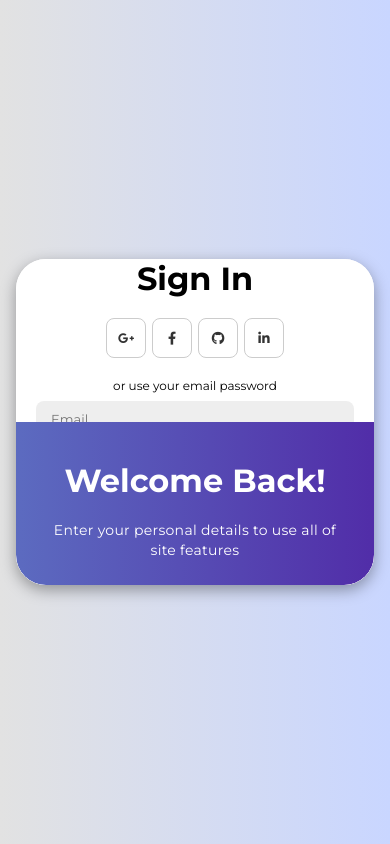
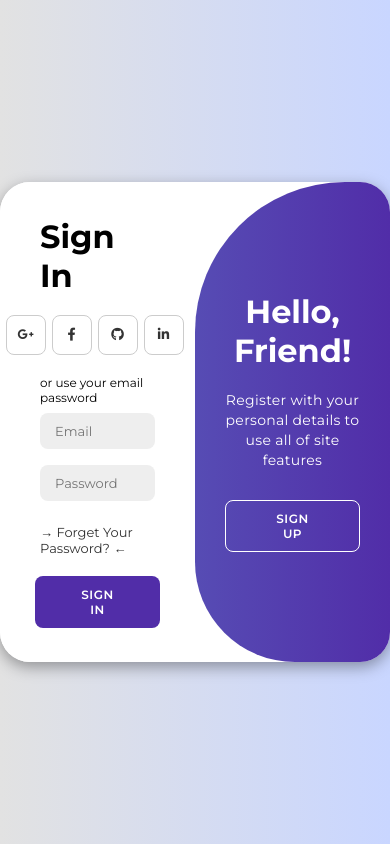
Before and after one commit to Sahilssr1/Easy-To-Find, a plain HTML site: page login.html in a window 390 px wide. Drawn offline with Linux system fonts and the light colour scheme.

Commit message:
Update login.css

```diff
--- a/login.css
+++ b/login.css
@@ -1,6 +1,5 @@
 @import url('https://fonts.googleapis.com/css2?family=Montserrat:wght@300;400;500;600;700&display=swap');
 
-/* --- General Resets & Body Styling --- */
 * {
     margin: 0;
     padding: 0;
@@ -15,23 +14,20 @@ body {
     align-items: center;
     justify-content: center;
     flex-direction: column;
-    min-height: 100vh; /* Use min-height to prevent content overflow issues */
-    padding: 1rem; /* Add some padding for smaller screens */
+    height: 100vh;
 }
 
-/* --- Main Container --- */
 .container {
     background-color: #fff;
     border-radius: 30px;
     box-shadow: 0 5px 15px rgba(0, 0, 0, 0.35);
     position: relative;
     overflow: hidden;
-    width: 100%; /* Make width fluid */
-    max-width: 768px; /* Set a max-width for larger screens */
+    width: 768px;
+    max-width: 100%;
     min-height: 480px;
 }
 
-/* --- Typography & Links --- */
 .container p {
     font-size: 14px;
     line-height: 20px;
@@ -50,7 +46,6 @@ body {
     margin: 15px 0 10px;
 }
 
-/* --- Buttons & Inputs --- */
 .container button {
     background-color: #512da8;
     color: #fff;
@@ -63,12 +58,6 @@ body {
     text-transform: uppercase;
     margin-top: 10px;
     cursor: pointer;
-    transition: background-color 0.2s; /* Add smooth transition */
-}
-
-/* Add a hover effect for better feedback */
-.container button:hover {
-    background-color: #4527a0;
 }
 
 .container button.hidden {
@@ -95,15 +84,8 @@ body {
     border-radius: 8px;
     width: 100%;
     outline: none;
-    transition: box-shadow 0.2s; /* Add transition for focus */
 }
 
-/* Add a focus style for accessibility and better UX */
-.container input:focus {
-    box-shadow: 0 0 0 2px #512da8;
-}
-
-/* --- Form Containers & Animations --- */
 .form-container {
     position: absolute;
     top: 0;
@@ -126,6 +108,7 @@ body {
     width: 50%;
     opacity: 0;
     z-index: 1;
+    transition: all 0.5s;
 }
 
 .container.active .sign-up {
@@ -146,7 +129,6 @@ body {
     }
 }
 
-/* --- Social Icons --- */
 .social-icons {
     margin: 20px 0;
     display: flex;
@@ -163,15 +145,18 @@ body {
     margin: 0 3px;
     width: 40px;
     height: 40px;
-    transition: all 0.3s ease; /* Smoother transition */
+    transition: all 0.5s;
 }
 
 .social-icons a:hover {
-    transform: scale(1.1); /* Use transform for smoother scaling */
-    border-color: #333;
+    scale: 1.3;
+    border: 1px solid #000;
 }
 
-/* --- Toggle Overlay --- */
+.g-signin2 {
+    margin: 0 3px;
+}
+
 .toggle-container {
     position: absolute;
     top: 0;
@@ -190,6 +175,8 @@ body {
 }
 
 .toggle {
+    background-color: #512da8;
+    height: 100%;
     background: linear-gradient(to right, #5c6bc0, #512da8);
     color: #fff;
     position: relative;
@@ -235,97 +222,3 @@ body {
 .container.active .toggle-right {
     transform: translateX(200%);
 }
-
-/* --- Responsiveness using Media Queries --- */
-
-/* For tablets and smaller desktops */
-@media (max-width: 768px) {
-    .container {
-        min-height: auto; /* Allow height to adjust to content */
-    }
-
-    /* The core of responsiveness: Stack the form and toggle containers */
-    .form-container {
-        width: 100%;
-        height: 50%;
-        position: relative; /* Change from absolute to relative */
-        transition: none; /* Disable transition for stacking */
-    }
-
-    .sign-in, .sign-up {
-        width: 100%;
-        position: relative;
-        transform: none !important; /* Override inline transform styles */
-        opacity: 1; /* Ensure it's always visible */
-        z-index: 1; /* Reset z-index */
-        animation: none; /* Disable keyframe animation on mobile */
-    }
-
-    /* Hide one form based on the active class, but without the sliding */
-    .sign-up {
-        top: 0;
-        left: 0;
-    }
-
-    .container.active .sign-in {
-        display: none;
-    }
-
-    .container.active .sign-up {
-        display: flex;
-    }
-
-    .sign-up {
-        display: none;
-    }
-
-    .toggle-container {
-        width: 100%;
-        height: 50%;
-        left: 0;
-        top: 50%; /* Position it at the bottom */
-        border-radius: 0 0 30px 30px; /* Adjust border-radius for bottom half */
-        transform: none !important; /* Override inline transform styles */
-    }
-
-    .container.active .toggle-container {
-        top: 0; /* Move to top when active */
-        border-radius: 30px 30px 0 0;
-    }
-
-    .toggle {
-        width: 100%;
-        left: 0;
-        transform: none !important; /* Override inline transform styles */
-    }
-
-    .toggle-panel {
-        width: 100%;
-        height: 50%;
-        transform: none !important;
-    }
-
-    /* Swap which toggle text is visible */
-    .toggle-left {
-        top: 50%;
-    }
-    .toggle-right {
-        top: 0;
-    }
-    .container.active .toggle-left {
-        display: none;
-    }
-    .container.active .toggle-right {
-        display: flex;
-    }
-    .toggle-right {
-        display: none;
-    }
-
-}
-
-@media (max-width: 480px) {
-    .container form {
-        padding: 0 20px; /* Reduce padding on very small screens */
-    }
-}
```
